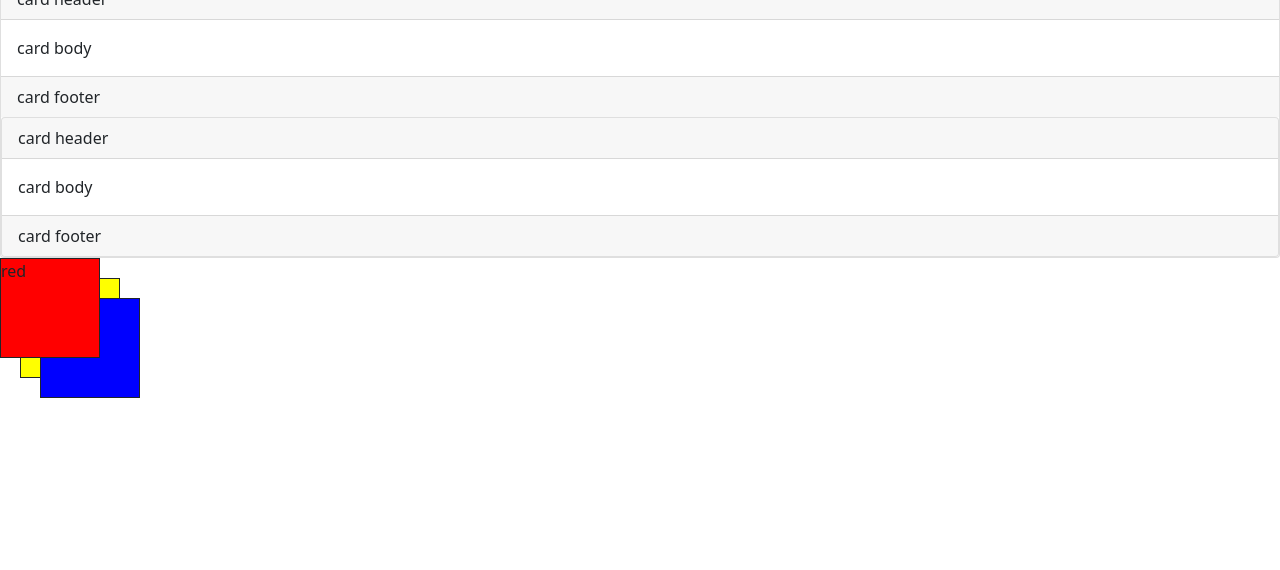
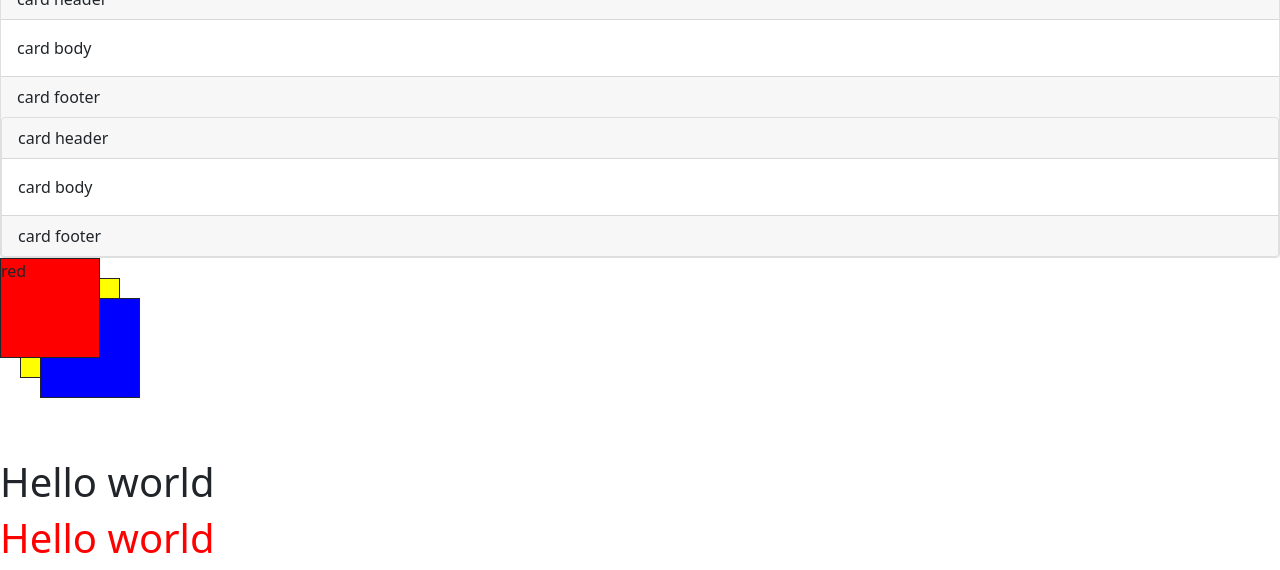
Before and after one commit to zachinjapan/udemy-code-diary, a plain HTML site: page bootstrap.html in a window 1280 px wide. Shown: the part 308-878 px from the top of the page. Before the commit the page ends 800 px from the top, so only its background shows below. Drawn offline with nearby package versions, Linux system fonts and the light colour scheme.

Commit message:
deleted some unnecessary files

```diff
--- a/bootstrap.html
+++ b/bootstrap.html
@@ -155,6 +155,8 @@
         </button>
     </div>
 
+    <!----------------------------------------------->
+
     <!-- cards -->
     <div class="card-deck"></div>
     <!--  -->
@@ -169,6 +171,8 @@
         </div>
     </div>
 
+    <!----------------------------------------------->
+
     <!--CSS Z-Index-->
 
     <div class="css-z-index">
@@ -178,7 +182,9 @@
 
         <style>
             .css-z-index {
-                position: absolute;
+                position: relative;
+                height: 200px;
+                width: 200px;
             }
 
             .css-z-div {
@@ -211,6 +217,42 @@
             }
         </style>
     </div>
+
+    <!----------------------------------------------->
+
+    <!-- media query breakpoints -->
+
+    <!-- used to make the page responsive with css -->
+
+    <!-- /* format */ -->
+    <!-- /* @media + <type> + feature */ -->
+
+    <!-- text turns red only when the user prints the site    -->
+    <h1 class="h1-print">Hello world</h1>
+
+    <style>
+        @media print {
+            .h1-print {
+                color: red;
+            }
+        }
+    </style>
+
+    <!-- text turns blue and gets bigger when the viewport's width is between 900px and 1000px   -->
+    <h1 class="h1-screen">Hello world</h1>
+
+    <style>
+        .h1-screen {
+            color: red;
+        }
+
+        @media (min-width:900px) and (max-width:1000px) {
+            .h1-screen {
+                font-size: 50px;
+                color: blue;
+            }
+        }
+    </style>
 </body>
 
 </html>
```
Also changed, not shown: images/coco.jpg (deleted), images/css-my-site-images/angela.png (deleted), images/fubuki.jpg (deleted), images/zach.jpg (deleted).
